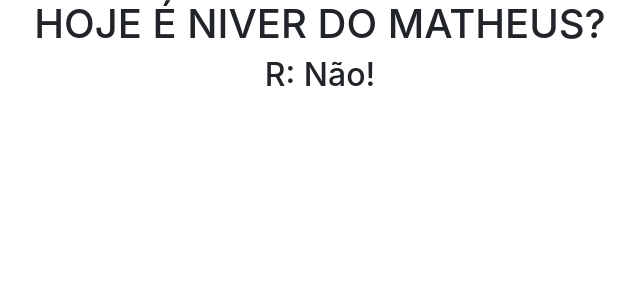
After one commit to matheushss1/testes-py, a Flask app: template templates/niver.html in a window 1280 px wide. The commit adds this page. Shown: the top 300 px of the page, without its empty margins (320-960 px from the left). Run offline with Flask 2, Linux system fonts and the light colour scheme; the template is opened without the code that fills it, so the values that code supplies are empty; some libraries are stand-ins or nearby versions.

Commit message:
criei a pagina pra saber se é meu niver ou não

```diff
--- a/app.py
+++ b/app.py
@@ -1,10 +1,18 @@
+import datetime
 from flask import Flask, render_template
 
 app = Flask(__name__)
 
 @app.route("/")
 def index():
-    return render_template("index.html")
+    headline= "Olá, Mundo"
+    return render_template("index.html", headline= headline)
+
+@app.route("/bye")
+def bye():
+    headline= "Adeus, Mundo"
+    return render_template("index.html", headline= headline)
+
 
 @app.route("/matheus")
 def matheus():
@@ -14,3 +22,9 @@ def matheus():
 def hello(name):
     name = name.capitalize()
     return f"Olá, {name}"
+
+@app.route("/meuniver")
+def niver():
+    now = datetime.datetime.now()
+    niver = now.month == 6 and now.day == 20
+    return render_template("niver.html", niver=niver)
--- a/templates/index.html
+++ b/templates/index.html
@@ -5,7 +5,7 @@
         <link rel="stylesheet" href="https://stackpath.bootstrapcdn.com/bootstrap/4.4.1/css/bootstrap.min.css" integrity="sha384-Vkoo8x4CGsO3+Hhxv8T/Q5PaXtkKtu6ug5TOeNV6gBiFeWPGFN9MuhOf23Q9Ifjh" crossorigin="anonymous">
     </head>
     <body>
-        <h1>Olá, Mundo!</h1>
+        <h1>{{headline}}</h1>
         <h2>Página da web totalmente desenhada por Matheus!</h2>
     </body>
 </html>
--- /dev/null
+++ b/templates/niver.html
@@ -0,0 +1,20 @@
+<!DOCTYPE html>
+<html>
+    <head>
+        <title>É MEU NIVER?</title>
+        <link rel="stylesheet" href="https://stackpath.bootstrapcdn.com/bootstrap/4.4.1/css/bootstrap.min.css" integrity="sha384-Vkoo8x4CGsO3+Hhxv8T/Q5PaXtkKtu6ug5TOeNV6gBiFeWPGFN9MuhOf23Q9Ifjh" crossorigin="anonymous">
+        <style>
+            body{
+                text-align: center;
+            }
+        </style>
+    </head>
+    <body>
+        <h1> HOJE É NIVER DO MATHEUS?</h1>
+        {% if niver %}
+        <h2>R: Sim, feliz aniversário!</h2>
+        {% else %}
+        <h2>R: Não!</h2>
+        {% endif %}
+    </body>
+</html>
```
